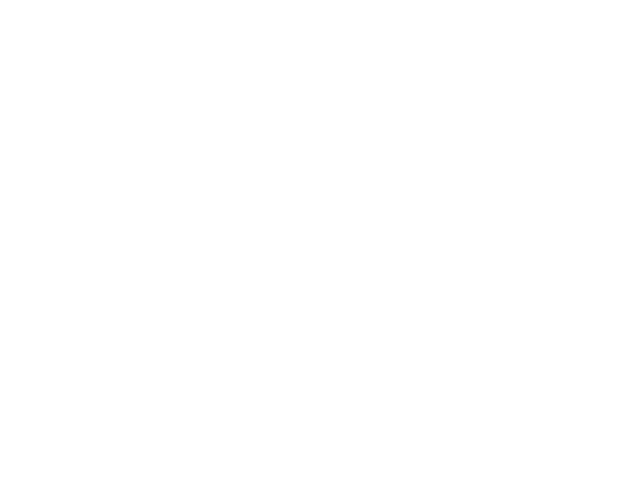
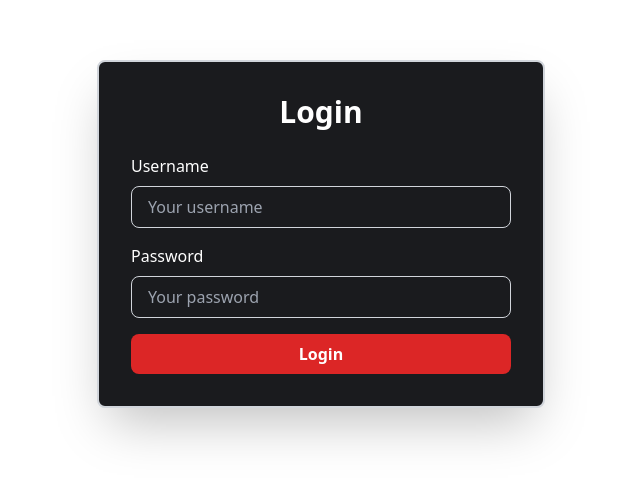
Before and after one commit to nrlizahh/basic-crud-app, a React (Vite) app in the folder frontend/: page /login in a window 1280 px wide. Before the commit this address had no page. Shown: the part 166-648 px from the top of the page, without its empty margins (319-959 px from the left). Built offline with nearby package versions, Linux system fonts and the light colour scheme.

Commit message:
feat(frontend) : add login page

```diff
--- a/frontend/package.json
+++ b/frontend/package.json
@@ -13,7 +13,8 @@
     "axios": "^1.12.2",
     "react": "^19.1.1",
     "react-dom": "^19.1.1",
-    "react-router-dom": "^7.9.1"
+    "react-router-dom": "^7.9.1",
+    "sweetalert2": "^11.23.0"
   },
   "devDependencies": {
     "@eslint/js": "^9.33.0",
--- a/frontend/src/App.jsx
+++ b/frontend/src/App.jsx
@@ -1,6 +1,7 @@
 import { BrowserRouter as Router, Routes, Route } from 'react-router-dom';
 import ProductListPage from './components/pages/ProductListPage';
 import ProductDetail from './components/pages/ProductDetailPage';
+import Login from './components/pages/LoginPage';
 
 
 function App() {
@@ -9,6 +10,7 @@ function App() {
     <Router>
       <Routes>
         <Route path="/" element={<ProductListPage />} />
+        <Route path="/login" element={<Login />} />
         <Route path="/products/:id" element={<ProductDetail />} />
 
       </Routes>
--- a/frontend/src/components/molecules/Navbar.jsx
+++ b/frontend/src/components/molecules/Navbar.jsx
@@ -1,4 +1,27 @@
+import { useState, useEffect } from "react";
+import { useNavigate } from "react-router-dom";
+
 export default function Navbar() {
+  const [isLoggedIn, setIsLoggedIn] = useState(false);
+  const navigate = useNavigate();
+
+  useEffect(() => {
+    const token = localStorage.getItem("access_token");
+    setIsLoggedIn(!!token); // true jika ada token
+  }, []);
+
+  const handleAuthClick = () => {
+    if (isLoggedIn) {
+      // Logout
+      localStorage.removeItem("access_token");
+      setIsLoggedIn(false);
+      navigate("/login"); // arahkan ke login setelah logout
+    } else {
+      // Login
+      navigate("/login");
+    }
+  };
+
   return (
     <nav className="bg-blue-900 text-white sticky top-0 z-50 shadow-lg px-6 py-4 flex justify-between items-center">
       {/* Logo */}
@@ -6,9 +29,12 @@ export default function Navbar() {
         MyLogo
       </div>
 
-      {/* Tombol Login */}
-      <button className="bg-blue-600 hover:bg-blue-500 transition-colors px-4 py-2 rounded-lg font-semibold">
-        Login
+      {/* Tombol Login/Logout */}
+      <button
+        onClick={handleAuthClick}
+        className="text-white bg-red-700 hover:bg-red-800 focus:ring-4 focus:outline-none focus:ring-red-300 font-medium rounded-lg text-sm px-4 py-2 text-center"
+      >
+        {isLoggedIn ? "Log Out" : "Sign In"}
       </button>
     </nav>
   );
--- a/frontend/src/components/pages/LoginPage.jsx
+++ b/frontend/src/components/pages/LoginPage.jsx
@@ -0,0 +1,109 @@
+import { useState } from "react";
+import { useNavigate } from "react-router-dom";
+import Swal from "sweetalert2";
+import { API } from "../../../helpers/http-client";
+
+export default function Login() {
+  const [username, setUsername] = useState("");
+  const [password, setPassword] = useState("");
+  const navigate = useNavigate();
+
+  const handleLogin = async (event) => {
+    event.preventDefault();
+
+    try {
+      const res = await API.post("/login", { username, password });
+
+      // Ambil token dari response
+      const { token } = res.data;
+      localStorage.setItem("access_token", token);
+
+      Swal.fire({
+        icon: "success",
+        title: "Login Successful",
+        toast: true,
+        position: "top-end",
+        showConfirmButton: false,
+        timer: 3000,
+        timerProgressBar: true,
+      });
+
+      navigate("/"); // atau route home setelah login
+    } catch (err) {
+      console.error(err);
+      Swal.fire({
+        icon: "error",
+        title: "Login Failed",
+        text: err.response?.data?.message || "Incorrect username or password!",
+        confirmButtonText: "Try Again",
+        customClass: {
+          confirmButton: "bg-red-600 hover:bg-red-700 text-white",
+        },
+      });
+    }
+  };
+
+  return (
+    <div
+      style={{
+        height: "100vh",
+        display: "flex",
+        justifyContent: "center",
+        alignItems: "center",
+      }}
+    >
+      <div
+        className="w-full max-w-md bg-opacity-80 p-8 rounded-lg shadow-2xl border-2 border-gray-300"
+        style={{ backgroundColor: "#1a1b1e" }}
+      >
+        <h2 className="text-3xl font-bold text-center text-white mb-6">
+          Login
+        </h2>
+        <form onSubmit={handleLogin}>
+          {/* Username  */}
+          <div className="mb-4">
+            <label
+              htmlFor="login-username"
+              className="block text-white font-medium mb-2"
+            >
+              Username
+            </label>
+            <input
+              type="text"
+              id="login-username"
+              name="username"
+              className="w-full px-4 py-2 border border-gray-300 rounded-lg focus:ring-2 focus:ring-red-500 focus:outline-none text-white bg-transparent"
+              value={username} // ganti state dari email ke username
+              onChange={(e) => setUsername(e.target.value)}
+              placeholder="Your username"
+            />
+          </div>
+          {/* Password */}
+          <div className="mb-4">
+            <label
+              htmlFor="login-password"
+              className="block text-white font-medium mb-2"
+            >
+              Password
+            </label>
+            <input
+              type="password"
+              id="login-password"
+              name="password"
+              value={password}
+              onChange={(e) => setPassword(e.target.value)}
+              className="w-full px-4 py-2 border border-gray-300 rounded-lg focus:ring-2 focus:ring-red-500 focus:outline-none text-white bg-transparent"
+              placeholder="Your password"
+            />
+          </div>
+          <button
+            type="submit"
+            className="w-full bg-red-600 text-white font-semibold py-2 rounded-lg hover:bg-red-700 focus:outline-none focus:ring-2 focus:ring-red-500 focus:ring-offset-2"
+          >
+            Login
+          </button>
+        </form>
+      </div>
+    </div>
+  );
+}
```
Also changed, not shown: 1 other file (tests, documents, lock files or other folders).
